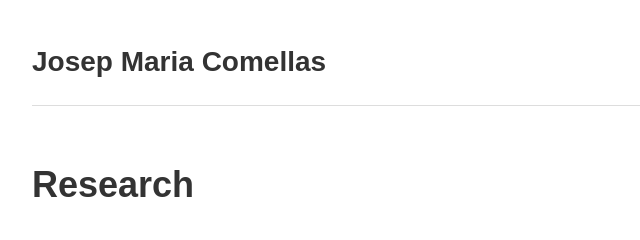
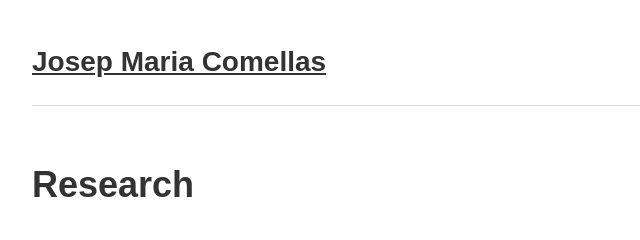
Before and after one commit to josepmariacomellas/josepmariacomellas.github.io, a plain HTML site: page research.html in a window 1280 px wide. Shown: the top 240 px of the page, 108-748 px from the left. Drawn offline with Linux system fonts and the light colour scheme.

Commit message:
Add link to name in research.html

```diff
--- a/research.html
+++ b/research.html
@@ -94,7 +94,9 @@
 <body>
 
 <header>
-    <div class="name">Josep Maria Comellas</div>
+    <div class="name">
+        <a href="index.html">Josep Maria Comellas</a>
+    </div>
 
     <nav>
         <a href="index.html">Home</a>
```
